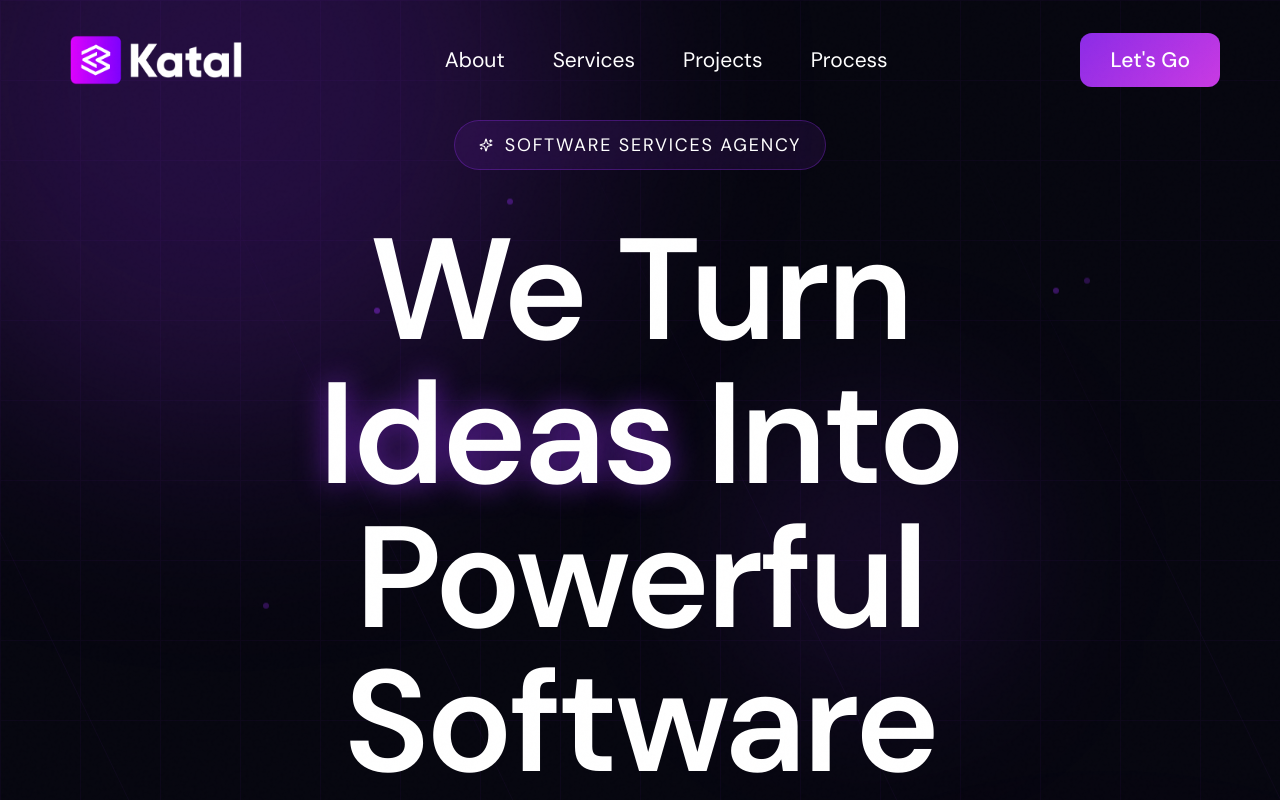
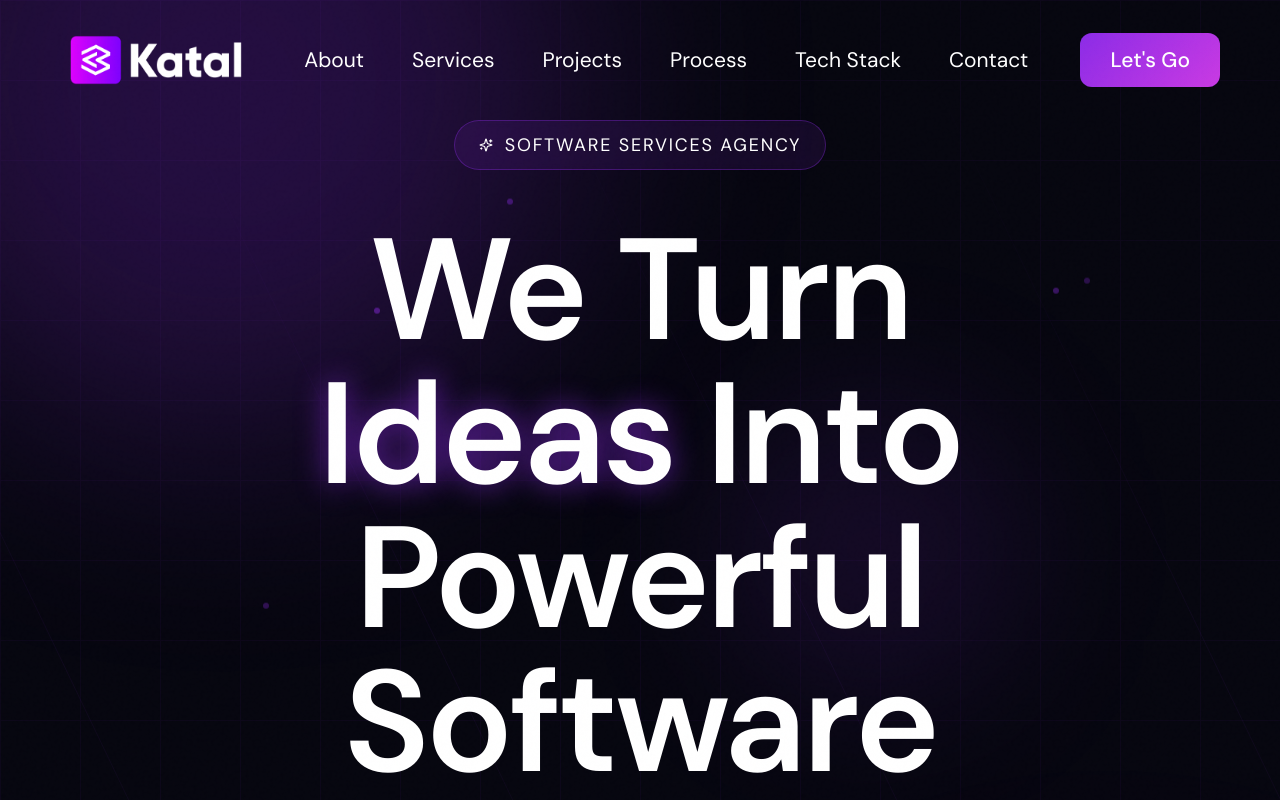
Before and after one commit to danitrical/katal-technologies, a Next.js app: page / in a window 1280 px wide. Shown: the top 800 px of the page. Built offline with nearby package versions, Linux system fonts and the light colour scheme.

Commit message:
fixed tablet menu responsiveness

```diff
--- a/src/components/Navbar.tsx
+++ b/src/components/Navbar.tsx
@@ -10,7 +10,8 @@ const navLinks = [
   { href: "#services", label: "Services" },
   { href: "#projects", label: "Projects" },
   { href: "#process", label: "Process" },
-  // { href: "#tech", label: "Tech Stack" },
+  { href: "#tech", label: "Tech Stack" },
+  { href: "#contact", label: "Contact" },
 ];
 
 export default function Navbar() {
@@ -50,7 +51,7 @@ export default function Navbar() {
           </a>
 
           {/* Desktop Nav */}
-          <nav className="hidden md:flex items-center gap-8">
+          <nav className="hidden lg:flex items-center gap-8">
             {navLinks.map((link) => (
               <a
                 key={link.href}
@@ -64,7 +65,7 @@ export default function Navbar() {
           </nav>
 
           {/* CTA */}
-          <div className="hidden md:flex items-center gap-4">
+          <div className="hidden lg:flex items-center gap-4">
             <a
               href="#contact"
               className="relative px-5 py-2 text-sm font-dm font-medium text-white overflow-hidden rounded-lg group"
@@ -78,7 +79,7 @@ export default function Navbar() {
           {/* Mobile menu button */}
           <button
             onClick={() => setMenuOpen(!menuOpen)}
-            className="md:hidden text-purple-soft hover:text-white transition-colors"
+            className="lg:hidden text-purple-soft hover:text-white transition-colors"
           >
             {menuOpen ? <X size={22} /> : <Menu size={22} />}
           </button>
@@ -93,7 +94,7 @@ export default function Navbar() {
             animate={{ opacity: 1, y: 0 }}
             exit={{ opacity: 0, y: -20 }}
             transition={{ duration: 0.2 }}
-            className="fixed top-[68px] left-0 right-0 z-40 bg-void/95 backdrop-blur-xl border-b border-purple-brand/20 md:hidden"
+            className="fixed top-[68px] left-0 right-0 z-40 bg-void/95 backdrop-blur-xl border-b border-purple-brand/20 lg:hidden"
           >
             <div className="px-6 py-6 flex flex-col gap-5">
               {navLinks.map((link) => (
```
